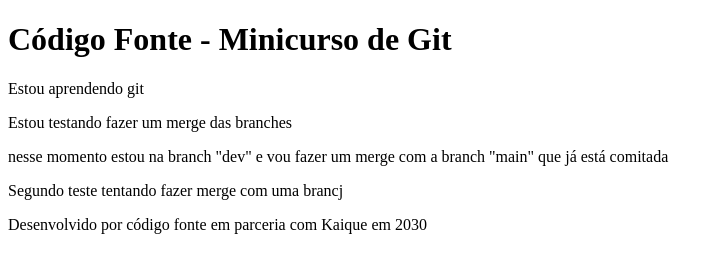
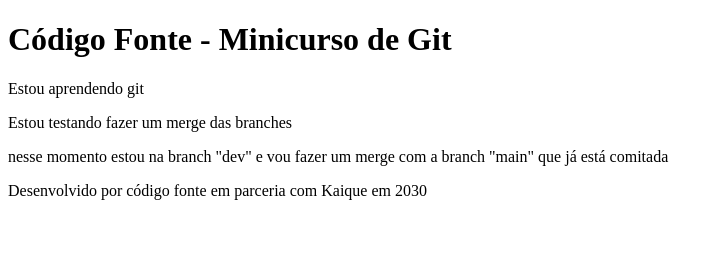
Before and after one commit to kaique-silvestre/codigo_fonte-git_minicurso, a plain HTML site: page index.html in a window 1280 px wide. Shown: the whole page, without its empty margins (0-723 px from the left). Drawn offline with Linux system fonts and the light colour scheme.

Commit message:
Testes com branch

```diff
--- a/index.html
+++ b/index.html
@@ -11,7 +11,7 @@
 <p>Estou aprendendo git</p>
 <p>Estou testando fazer um merge das branches</p>
 <p>nesse momento estou na branch "dev" e vou fazer um merge com a branch "main" que já está comitada </p>
-<p>Segundo teste tentando fazer merge com uma brancj</p>
+
 <footer>Desenvolvido por código fonte em parceria com Kaique em 2030</footer>
 
 </body>
```
